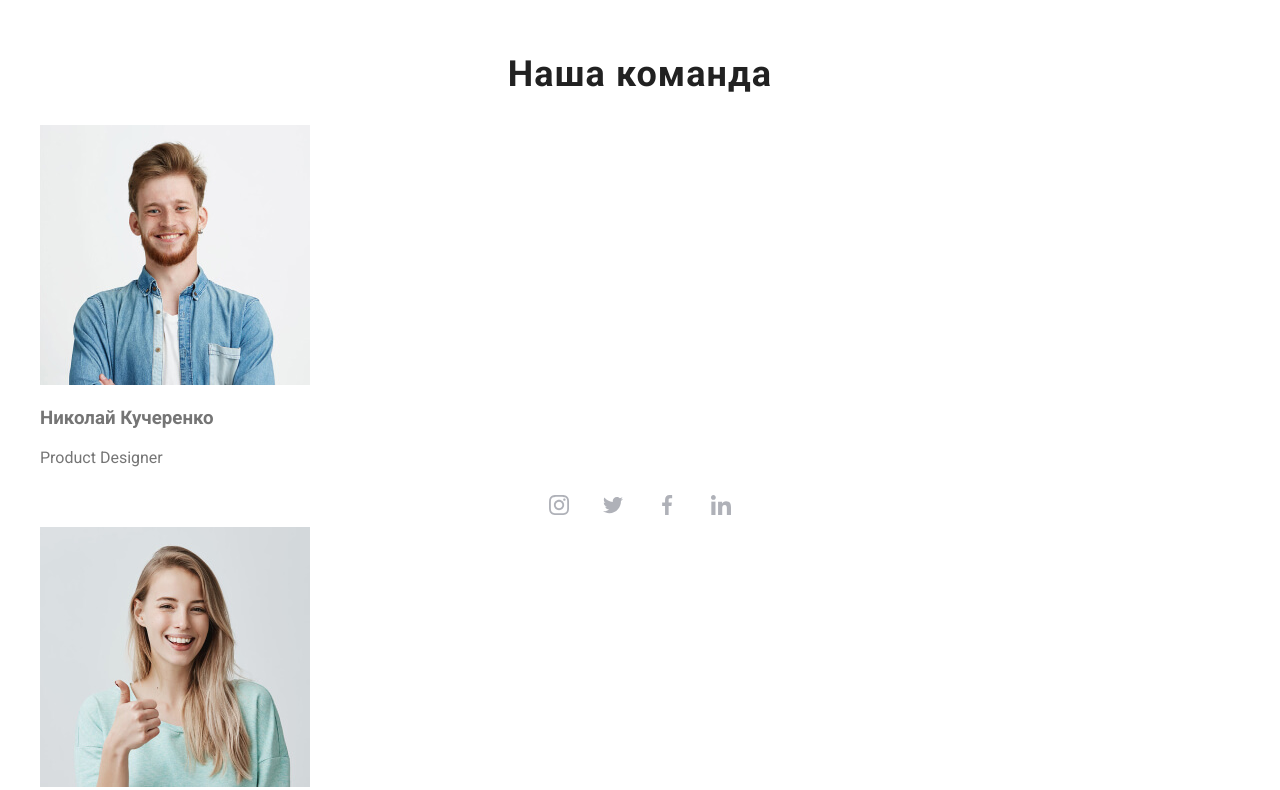
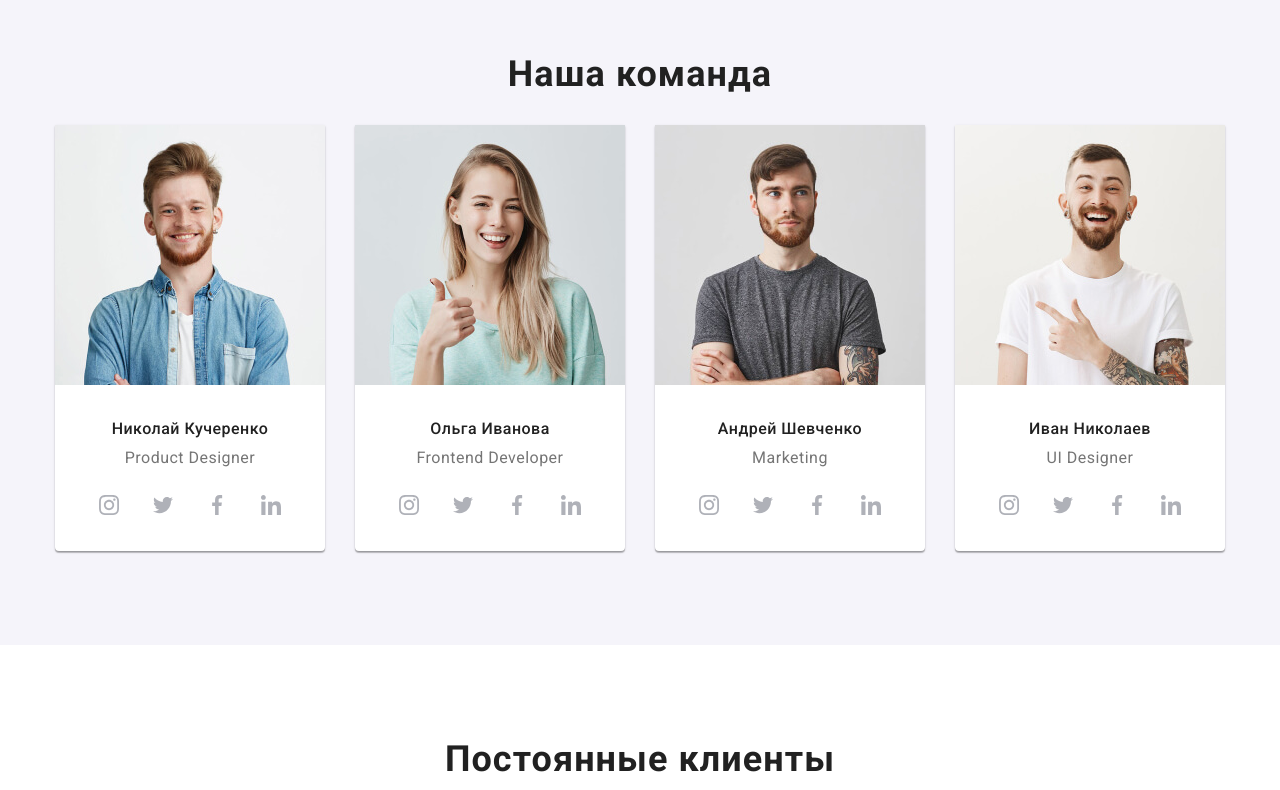
Before and after one commit to MarinaKulyk/goit-markup-hw-08, a plain HTML site: page index.html in a window 1280 px wide. Shown: the part 1652-2442 px from the top of the page. Drawn offline with Linux system fonts and the light colour scheme.

```diff
--- a/sass/layout/_team.scss
+++ b/sass/layout/_team.scss
@@ -1,77 +1,84 @@
 /* Секция Команда */
-// .team {
-//     // width: 100%;
-//     background-color: $background-team-color;
+.team {
+    max-width: 100%;
+    background-color: $background-team-color;
+}
+.team-list {
+    // display: flex;
+    // flex-direction: column;
+     @media screen and (min-width: 768px) {
+         display: flex;
+         flex-direction: row;
+        flex-wrap: wrap;
+     }
+    //  @media screen and (min-width: 1200px) {
+    //      flex-wrap: nowrap;
+    //  }
+}
+.team-item {
+    width: 100%;
+    background-color: $secondary-titel-color;
+    border-radius: 0px 0px 4px 4px;
+    padding-bottom: 24px;
+    box-shadow: 0px 2px 1px rgba(0, 0, 0, 0.2), 0px 1px 1px
+     rgba(0, 0, 0, 0.14), 0px 1px 3px rgba(0, 0, 0, 0.12);
 
-// }
-// .team-list {
-//     display: flex;
-//     flex-direction: column;
-//      @media screen and (min-width: 768px) {
-//          flex-direction: row;
-//         flex-wrap: wrap;
-//      }
-//      @media screen and (min-width: 1200px) {
-//          flex-wrap: nowrap;
-//      }
-// }
-// .team-item {
-//     max-width: 450px;
-//     background-color: $secondary-titel-color;
-//     border-radius: 0px 0px 4px 4px;
-//     padding-bottom: 24px;
-//     box-shadow: 0px 2px 1px rgba(0, 0, 0, 0.2), 0px 1px 1px
-//      rgba(0, 0, 0, 0.14), 0px 1px 3px rgba(0, 0, 0, 0.12);
+         &:not(:last-child) {
+     margin-bottom: 30px;
+     }
+ @media screen and (min-width: 480px) {
 
-//      &:not(:last-child) {
-//      margin-bottom: 30px;
-//      }
+     width: 450px;
+     }
+     @media screen and (min-width: 768px) {
+         max-width: 354px;
+         &:nth-child(2n+1) {
+              margin-right: 30px;
+         }
+         &:not(:last-child) {
+             margin-bottom: 0px;
+         }
+         &:nth-child(-n+2) {
+              margin-bottom: 30px;
+         }
+     }
+     @media screen and (min-width: 1200px) {
+        max-width: 270px;
+         &:not(:last-child) {
+         margin-right: 30px;
+         }
+        &:nth-child(-n+2) {
+              margin-bottom: 0px;
+         }
+     }
+    }
 
-//      @media screen and (min-width: 768px) {
-//          max-width: 354px;
-//          &:nth-child(2n+1) {
-//               margin-right: 30px;
-//          }
-//          &:not(:last-child) {
-//              margin-bottom: 0px;
-//          }
-//          &:nth-child(-n+2) {
-//               margin-bottom: 30px;
-//          }
-//      }
-//      @media screen and (min-width: 1200px) {
-//          max-width: 270px;
-//          &:not(:last-child) {
-//          margin-right: 30px;
-//          }
-//         &:nth-child(-n+2) {
-//               margin-bottom: 0px;
-//          }
-//      }
-//     }
-// .team-img {
-//     width: 450px;
-//     max-height: 320px;
-//     margin-bottom: 30px;
+.team-img {
+    width: 100%;
+    margin-bottom: 30px;
 
-//     @media screen and (min-width: 768px) {
-//     max-width: 354px;
-//     max-height: 260px;
-//     }
-// @media screen and (min-width: 1200px) {
-// max-width: 270px;
-// max-height: 260px;
-// }
-// }
-// .team-name {
-//     margin-top: 0;
-//     margin-bottom: 10px;
-//     @extend %team-text-style;
-// }
-// .team-text {
-//     margin-top: 0;
-//     margin-bottom: 16px;
-//     font-weight: 400;
-//     color: $main-text-color;
-//     @extend %team-text-style;
-// }
+    @media screen and (min-width: 480px) {
+    max-width: 450px;
+    max-height: 320px;
+    }
+    @media screen and (min-width: 768px) {
+    max-width: 354px;
+    max-height: 260px;
+    }
+@media screen and (min-width: 1200px) {
+max-width: 270px;
+max-height: 260px;
+}
+}
+.team-name {
+    margin-top: 0;
+    margin-bottom: 10px;
+    @extend %team-text-style;
+}
+.team-text {
+    margin-top: 0;
+    margin-bottom: 16px;
+    font-weight: 400;
+    color: $main-text-color;
+    @extend %team-text-style;
+}
```
Also changed, not shown: css/main.css, css/main.min.css, 2 other files.
